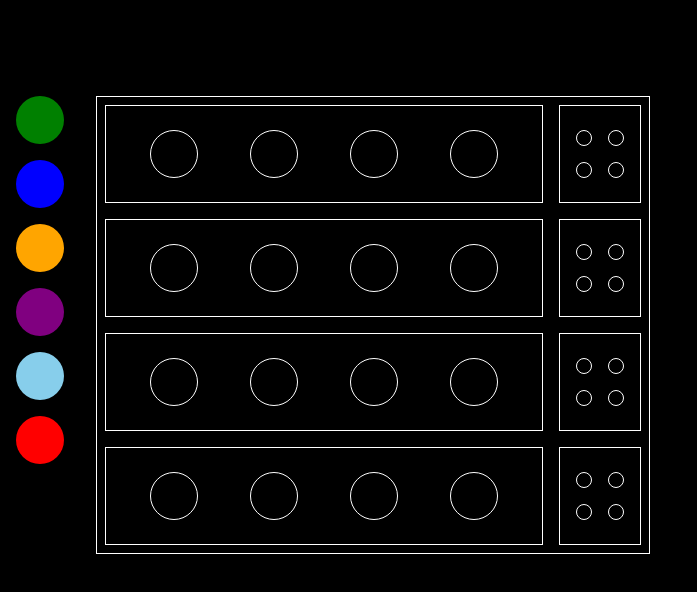
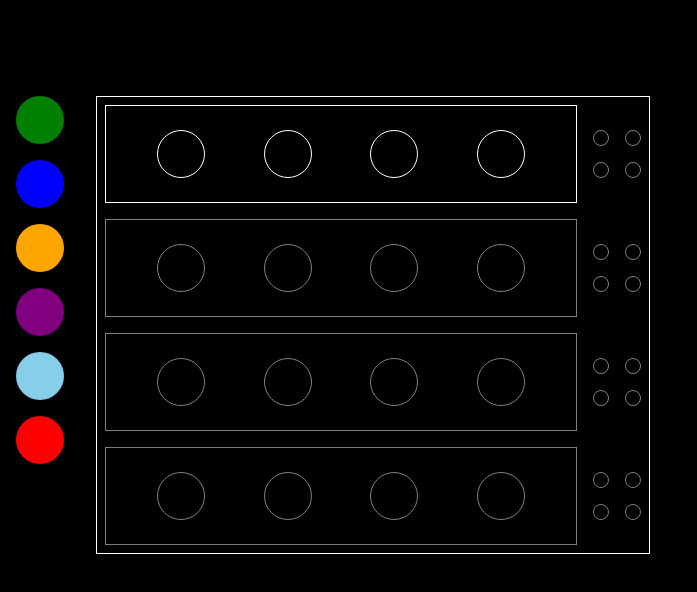
Before and after one commit to bighill/big-mastermind, a Gatsby site: page / in a window 1280 px wide. Shown: the whole page, without its empty margins (0-697 px from the left). Built offline with nearby package versions, Linux system fonts and the light colour scheme; Gatsby itself is replaced by a stand-in of ours.

Commit message:
disable rows not in play

```diff
--- a/src/components/board/attempt.js
+++ b/src/components/board/attempt.js
@@ -7,7 +7,10 @@ import Result from "./result"
 export default props => {
   return (
     <div className={style.attempt}>
-      <Guess guessPegs={props.attempt.guessPegs} />
+      <Guess
+        enabled={props.attempt.enabled}
+        guessPegs={props.attempt.guessPegs}
+      />
       <Result />
     </div>
   )
--- a/src/components/board/attempt.module.scss
+++ b/src/components/board/attempt.module.scss
@@ -2,10 +2,4 @@
 
 .attempt {
   display: flex;
-
-  > div {
-    border: 1px solid $color-1;
-    margin: 0.5em;
-    padding: 0.5em;
-  }
 }
--- a/src/components/board/guess.js
+++ b/src/components/board/guess.js
@@ -26,13 +26,16 @@ export default props => {
   }
 
   const handlePegClick = ev => {
+    if (typeof PegState.selected !== "number") {
+      return
+    }
+    if (!props.enabled) {
+      return
+    }
+
     const guessPegColor_i = Number(ev.target.dataset.color_i)
     const attempt_i = ev.target.dataset.attempt_i
     const guessPeg_i = ev.target.dataset.i
-
-    if (typeof PegState.selected !== "number") {
-      return
-    }
 
     if (guessPegColor_i > 0) {
       removePeg(attempt_i, guessPeg_i)
@@ -50,9 +53,15 @@ export default props => {
         color_i={p.color_i}
         attempt_i={p.attempt_i}
         selected={false}
+        enabled={props.enabled}
         onClick={handlePegClick}
       />
     ))
 
-  return <div className={style.guess}>{guess()}</div>
+  return (
+    <div className={`${style.guess} ${props.enabled && style.enabled}`}>
+      {console.log(props)}
+      {guess()}
+    </div>
+  )
 }
--- a/src/components/board/guess.module.scss
+++ b/src/components/board/guess.module.scss
@@ -1,6 +1,16 @@
+@import "../../style/vars";
+
 .guess {
   flex-grow: 1;
 
   display: flex;
   justify-content: space-evenly;
+
+  border: 1px solid $color-1;
+  margin: $unit;
+  padding: $unit;
 }
+
+.enabled {
+  border: 1px solid $color-2;
+}
--- a/src/components/peg/available-pegs.js
+++ b/src/components/peg/available-pegs.js
@@ -22,6 +22,7 @@ export default props => {
           color_i={i}
           attempt={null}
           selected={PegState.selected === i}
+          enabled={false}
           onClick={handlePegClick}
         />
       )
--- a/src/components/peg/peg.js
+++ b/src/components/peg/peg.js
@@ -8,6 +8,7 @@ export default props => {
     ${style.peg}
     ${style["peg_" + props.color_i]}
     ${props.selected && style.selected}
+    ${props.enabled && style.enabled}
   `
 
   return (
--- a/src/components/peg/peg.module.scss
+++ b/src/components/peg/peg.module.scss
@@ -5,14 +5,19 @@
   height: $peg-size;
   margin: 1em;
   border-radius: 50%;
+  outline: none;
+}
 
-  &.selected {
-    border: 3px solid $color-1;
-  }
+.selected {
+  border: 3px solid $color-2;
 }
 
 .peg_0 {
   border: 1px solid $color-1;
+
+  &.enabled {
+    border: 1px solid $color-2;
+  }
 }
 
 .peg_1 {
--- a/src/context/attempt-context.js
+++ b/src/context/attempt-context.js
@@ -20,9 +20,9 @@ const AttemptProvider = props => {
   const defaultAttempts = () => {
     let attempts = []
     for (let i = 0; i < num.attempts; i++) {
-      attempts.push({ i: i, guessPegs: defaultGuess(i), state: "disabled" })
+      attempts.push({ i: i, guessPegs: defaultGuess(i), enabled: false })
     }
-    attempts[0].state = "ready"
+    attempts[0].enabled = true
     return attempts
   }
 
--- a/src/style/_vars.scss
+++ b/src/style/_vars.scss
@@ -1,5 +1,6 @@
 $color-0: black;
-$color-1: white;
+$color-1: grey;
+$color-2: white;
 
 $color-peg-1: green;
 $color-peg-2: blue;
@@ -8,5 +9,7 @@ $color-peg-4: purple;
 $color-peg-5: skyblue;
 $color-peg-6: red;
 
-$peg-size: 3em;
-$pin-size: 1em;
+$unit: 0.5em;
+
+$peg-size: $unit * 6;
+$pin-size: $unit * 2;
--- a/src/style/global.scss
+++ b/src/style/global.scss
@@ -16,7 +16,7 @@ body {
 
 body {
   background-color: $color-0;
-  color: $color-1;
+  color: $color-2;
 }
 
 #meat {
@@ -25,7 +25,7 @@ body {
 }
 
 #board {
-  border: 1px solid $color-1;
+  border: 1px solid $color-2;
   width: 100%;
   margin: 1em;
 }
```
